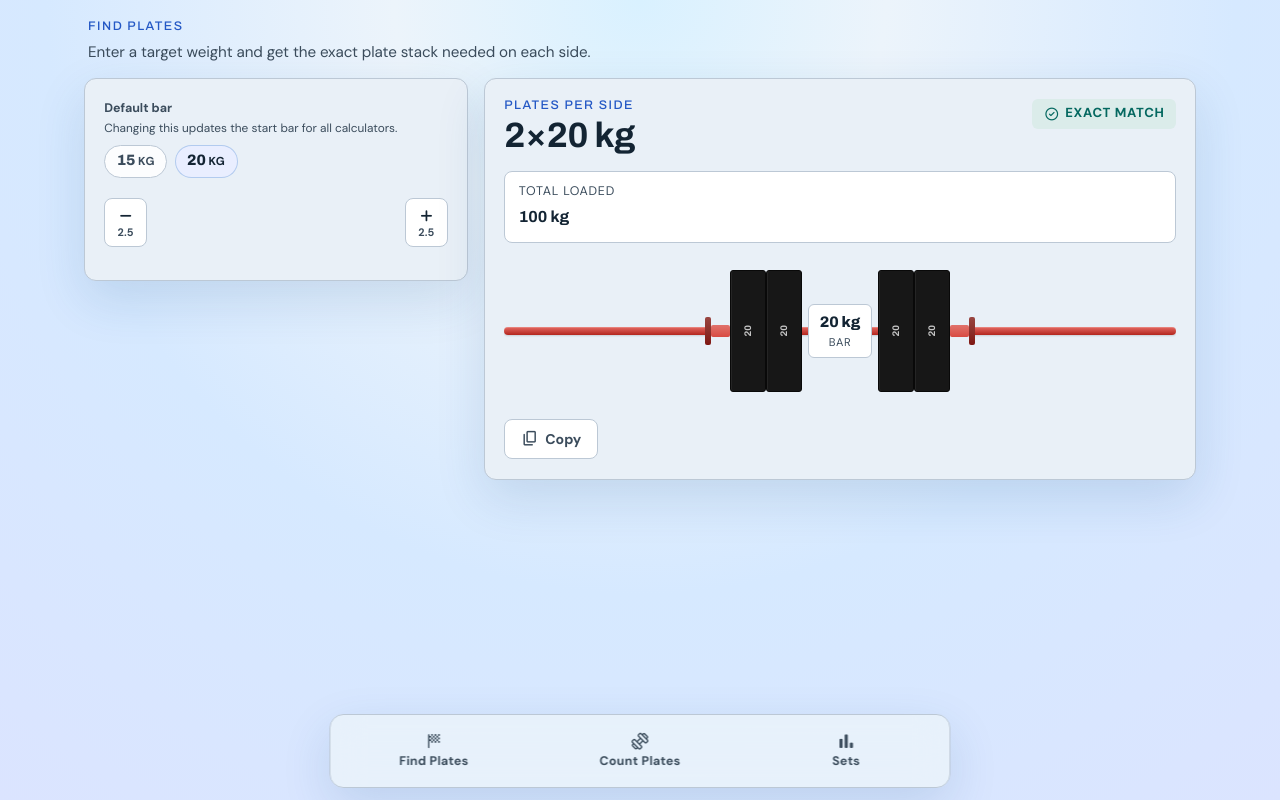
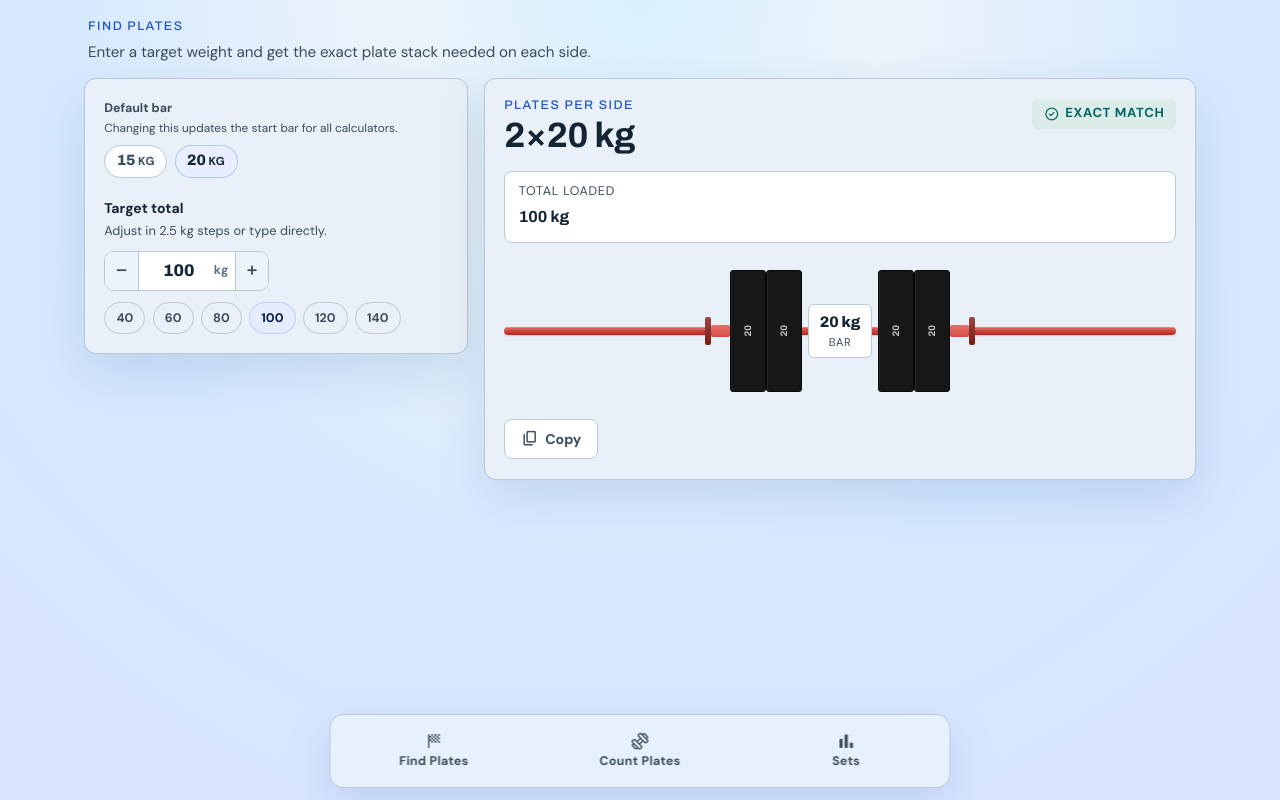
Before and after one commit to tomaszwojcikowski/how-heavy, a SvelteKit app: page /target in a window 1280 px wide. Built offline with nearby package versions, Linux system fonts and the light colour scheme.

Commit message:
feat: replace WeightKeypad with PercentageStepper for target weight input and enhance styling with helper text

```diff
--- a/src/routes/target/+page.svelte
+++ b/src/routes/target/+page.svelte
@@ -3,8 +3,8 @@
 	import { onMount } from 'svelte';
 
 	import BarSelector from '$lib/components/BarSelector.svelte';
+	import PercentageStepper from '$lib/components/PercentageStepper.svelte';
 	import ResultCard from '$lib/components/ResultCard.svelte';
-	import WeightKeypad from '$lib/components/WeightKeypad.svelte';
 	import { modeDescriptions, modeLabels } from '$lib/site';
 	import { loadCalculatorState, saveTargetState } from '$lib/stores/calculator';
 	import type { BarWeight } from '$lib/types/gym';
@@ -61,12 +61,38 @@
 					onChange={(nextValue) => (selectedBar = nextValue)}
 				/>
 
-				<WeightKeypad
-					value={targetValue}
-					presets={presets}
-					helper="Enter a total weight to get the plates needed on each side."
-					onValueChange={(nextValue) => (targetValue = nextValue)}
-				/>
+				<div class="target-block">
+					<div class="target-copy">
+						<p class="target-label">Target total</p>
+						<p class="target-helper">Adjust in 2.5 kg steps or type directly.</p>
+					</div>
+
+					<PercentageStepper
+						value={targetValue}
+						label="Target total in kilograms"
+						unit="kg"
+						placeholder="100"
+						step={2.5}
+						min={0}
+						max={500}
+						decrementLabel="Decrease target total by 2.5 kilograms"
+						incrementLabel="Increase target total by 2.5 kilograms"
+						onChange={(nextValue) => (targetValue = nextValue)}
+					/>
+
+					<div class="target-presets" role="group" aria-label="Common target presets">
+						{#each presets as preset (preset)}
+							<button
+								type="button"
+								class:target-preset--selected={parsedTarget === preset}
+								class="target-preset"
+								onclick={() => (targetValue = String(preset))}
+							>
+								{preset}
+							</button>
+						{/each}
+					</div>
+				</div>
 			</section>
 		</div>
 	{:else}
@@ -139,6 +165,65 @@
 		order: -1;
 	}
 
+	.target-block {
+		display: grid;
+		gap: 0.7rem;
+	}
+
+	.target-copy {
+		display: grid;
+		gap: 0.18rem;
+	}
+
+	.target-label {
+		margin: 0;
+		font-size: var(--type-body-sm);
+		font-weight: 700;
+		color: var(--text-primary);
+	}
+
+	.target-helper {
+		margin: 0;
+		font-size: 0.8rem;
+		color: var(--text-secondary);
+		line-height: 1.35;
+	}
+
+	.target-presets {
+		display: flex;
+		flex-wrap: wrap;
+		gap: 0.45rem;
+	}
+
+	.target-preset {
+		display: inline-flex;
+		align-items: center;
+		justify-content: center;
+		padding: 0.35rem 0.7rem;
+		border-radius: 999px;
+		border: 1px solid var(--outline);
+		background: transparent;
+		color: var(--text-secondary);
+		font-size: 0.78rem;
+		font-weight: 700;
+		cursor: pointer;
+		transition:
+			background 120ms cubic-bezier(0.2, 0, 0, 1),
+			border-color 120ms cubic-bezier(0.2, 0, 0, 1),
+			color 120ms cubic-bezier(0.2, 0, 0, 1);
+	}
+
+	.target-preset:hover {
+		background: color-mix(in srgb, var(--tone-tertiary-surface) 64%, white 36%);
+		color: var(--text-primary);
+	}
+
+	.target-preset--selected {
+		background: var(--tone-tertiary-surface);
+		border-color: color-mix(in srgb, var(--tone-tertiary-border) 76%, transparent);
+		color: var(--tone-tertiary-text);
+	}
+
 	.target-loading-card {
 		min-height: 28rem;
 		align-content: start;
```
